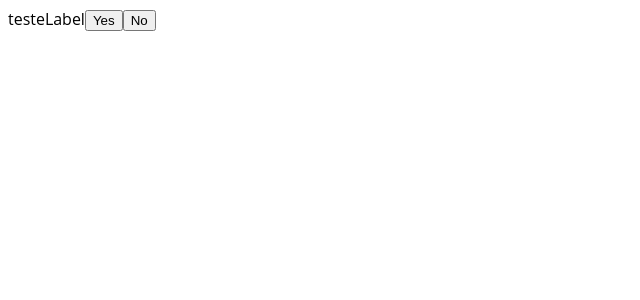
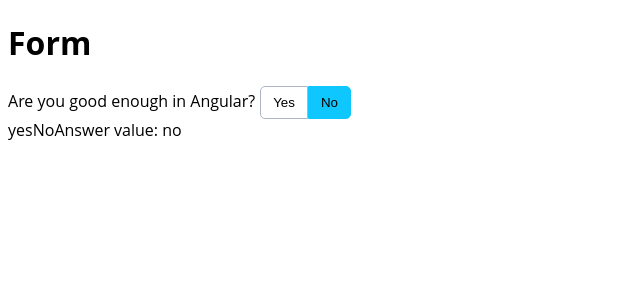
Before and after one commit to esterfania/acessibilidade, an Angular app: page / in a window 1280 px wide. Shown: the top 300 px of the page, without its empty margins (0-640 px from the left). Built offline with nearby package versions, Linux system fonts and the light colour scheme.

Commit message:
Inclui configuração de valores no componente

```diff
--- a/src/app/app.component.html
+++ b/src/app/app.component.html
@@ -1,4 +1,8 @@
-<app-yes-no-button-group
-  [value]="value"
-  [label]="label"
-></app-yes-no-button-group>
+<main>
+  <h1>Form</h1>
+  <app-yes-no-button-group
+    [(value)]="yesNoAnswer"
+    [label]="label"
+  ></app-yes-no-button-group>
+  <span> yesNoAnswer value: {{ yesNoAnswer }} </span>
+</main>
--- a/src/app/app.component.ts
+++ b/src/app/app.component.ts
@@ -7,6 +7,6 @@ import { Component } from '@angular/core';
 })
 export class AppComponent {
   title = 'acessibilidade';
-  public value = 'teste';
-  public label = 'testeLabel';
+  public yesNoAnswer = 'no';
+  public label = 'Are you good enough in Angular?';
 }
--- a/src/app/shared/components/yes-no-button-group/yes-no-button-group.component.html
+++ b/src/app/shared/components/yes-no-button-group/yes-no-button-group.component.html
@@ -1,5 +1,19 @@
-<div>
-  <label>{{ label }}</label>
-  <button type="button">Yes</button>
-  <button type="button">No</button>
+<div class="button-group">
+  <label class="label">{{ label }}</label>
+  <button
+    [class.button-pressed]="value === options.YES"
+    type="button"
+    (click)="activate(options.YES)"
+    class="button button-yes"
+  >
+    Yes
+  </button>
+  <button
+    [class.button-pressed]="value === options.NO"
+    type="button"
+    (click)="activate(options.NO)"
+    class="button button-no"
+  >
+    No
+  </button>
 </div>
```
